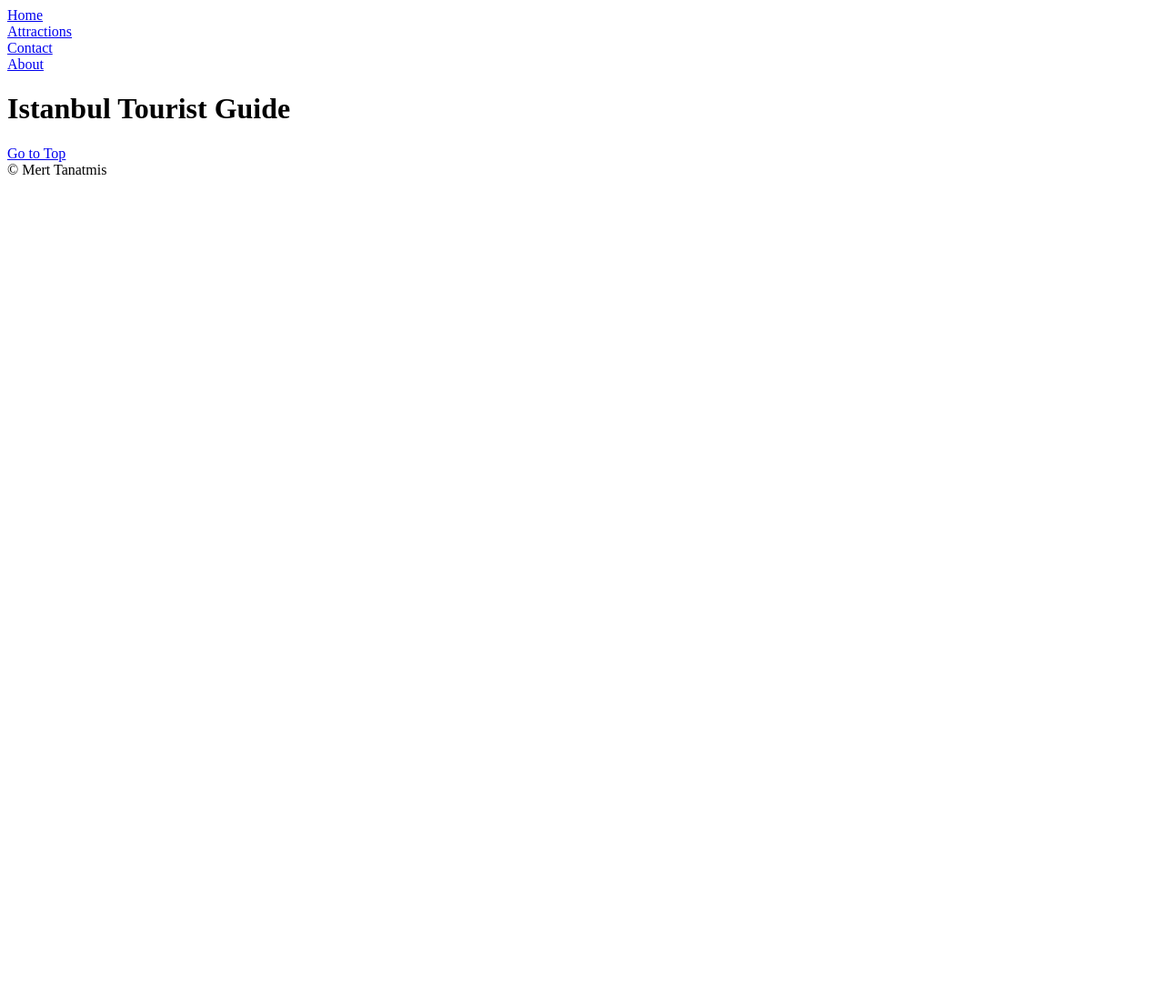
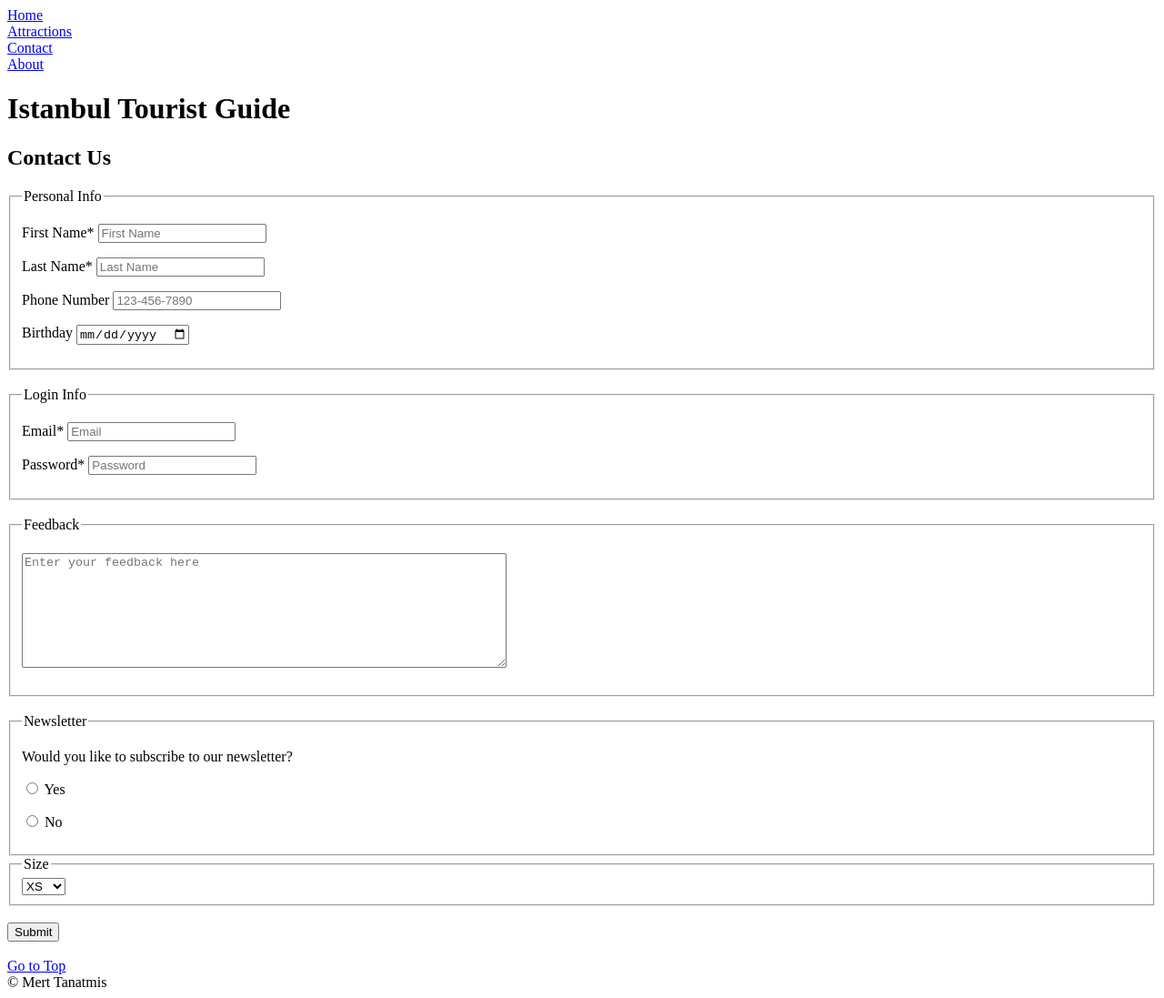
Before and after one commit to mtan9865/Tourist_Guide_Website, a plain HTML site: page contact.html in a window 1280 px wide. Shown: the whole page at 91% size. Before the commit the page ends 800 px from the top, so only its background shows below. Drawn offline with Linux system fonts and the light colour scheme.

Commit message:
added css

```diff
--- a/contact.html
+++ b/contact.html
@@ -1,7 +1,6 @@
 <!DOCTYPE html>
 
 <html lang="en">
-
     <head>
         <meta charset="UTF-8">
         <meta name="author" content="Mert Tanatmis">
@@ -25,31 +24,112 @@
         </header>
 
         <main>
-            <style>
-                {
-                    "args": {},
-                    "headers": {
-                        "Accept": "text/html,application/xhtml+xml,application/xml;q=0.9,image/avif,image/webp,image/apng,*/*;q=0.8,application/signed-exchange;v=b3;q=0.7",
-                        "Accept-Encoding": "gzip, deflate, br",
-                        "Accept-Language": "en-US,en;q=0.9",
-                        "Dnt": "1",
-                        "Host": "httpbin.org",
-                        "Referer": "https://www.google.com/",
-                        "Sec-Ch-Ua": "\"Google Chrome\";v=\"113\", \"Chromium\";v=\"113\", \"Not-A.Brand\";v=\"24\"",
-                        "Sec-Ch-Ua-Mobile": "?0",
-                        "Sec-Ch-Ua-Platform": "\"Windows\"",
-                        "Sec-Fetch-Dest": "document",
-                        "Sec-Fetch-Mode": "navigate",
-                        "Sec-Fetch-Site": "cross-site",
-                        "Upgrade-Insecure-Requests": "1",
-                        "User-Agent": "Mozilla/5.0 (Windows NT 10.0; Win64; x64) AppleWebKit/537.36 (KHTML, like Gecko) Chrome/113.0.0.0 Safari/537.36",
-                        "X-Amzn-Trace-Id": "Root=1-6463ad2d-0fccb8af2b7682264ce060ce"
-                    },
-                    "origin": "99.240.30.63",
-                    "url": "https://httpbin.org/get"
-                }
-            </style>
+            <article>
+                <h2>Contact Us</h2>
+
+                <form action="https://httpbin.org/get" method="get">
+                    <!--Personal Info-->
+                    <fieldset>
+                        <legend>Personal Info</legend>
+
+                        <p>
+                            <label for="firstName">First Name*</label>
+
+                            <input type="text" name="firstName" id="firstName" required placeholder="First Name">
+                        </p>
+
+                        <p>
+                            <label for="lastName">Last Name*</label>
+
+                            <input type="text" name="lastName" id="lastName" required placeholder="Last Name">
+                        </p>
+
+                        <p>
+                            <label for="tel">Phone Number</label>
+
+                            <input type="tel" name="tel" id="tel" placeholder="123-456-7890" pattern="[0-9]{3}[0-9]{3}[0-9]{4}">
+                        </p>
+
+                        <p>
+                            <label for="birthday">Birthday</label>
+
+                            <input type="date" name="birthday" id="birthday">
+                        </p>
+                    </fieldset>
+
+                    <br>
+
+                    <!--Login Info-->
+                    <fieldset>
+                        <legend>Login Info</legend>
+
+                        <p>
+                            <label for="email">Email*</label>
+
+                            <input type="email" name="email" id="email" required placeholder="Email">
+                        </p>
+
+                        <p>
+                            <label for="password">Password*</label>
+
+                            <input type="password" name="password" id="password" required placeholder="Password">
+                        </p>
+                    </fieldset>
+
+                    <br>
+
+                    <!--Feedback/Text Area-->
+                    <fieldset>
+                        <legend>Feedback</legend>
+
+                        <p>
+                            <textarea id="feedback" name="feedback" rows="8" cols="64" placeholder="Enter your feedback here"></textarea>
+                        </p>
+                    </fieldset>
+
+                    <br>
+
+                    <!--Redio Button-->
+                    <fieldset>
+                        <legend>Newsletter</legend>
+
+                        <p>Would you like to subscribe to our newsletter?</p>
+
+                        <p>
+                            <input type="radio" name="newsletter" id="yes" value="yes">
+
+                            <label for="yes">Yes</label>
+                        </p>
+
+                        <p>
+                            <input type="radio" name="newsletter" id="no" value="no">
+
+                            <label for="no">No</label>
+                        </p>
+                    </fieldset>
+
+                    <!--Option Group-->
+                    <fieldset>
+                        <legend>Size</legend>
+
+                        <select name="size" id="size">
+                            <option value="xs">XS</option>
+                            <option value="s">S</option>
+                            <option value="M">M</option>
+                            <option value="L">L</option>
+                            <option value="XL">XL</option>
+                            <option value="XXL">XXL</option>
+                        </select>
+                    </fieldset>
+
+                    <br>
+
+                    <button type="submit">Submit</button>
+                </form>
+            </article>
         </main>
+
+        <br>
 
         <footer>
             <a href="#">Go to Top</a>
```
Also changed, not shown: about.html (+0 -1 lines), attractions.html (+4 -3 lines), index.html (+4 -14 lines), main.css (added, +10 -0 lines).
